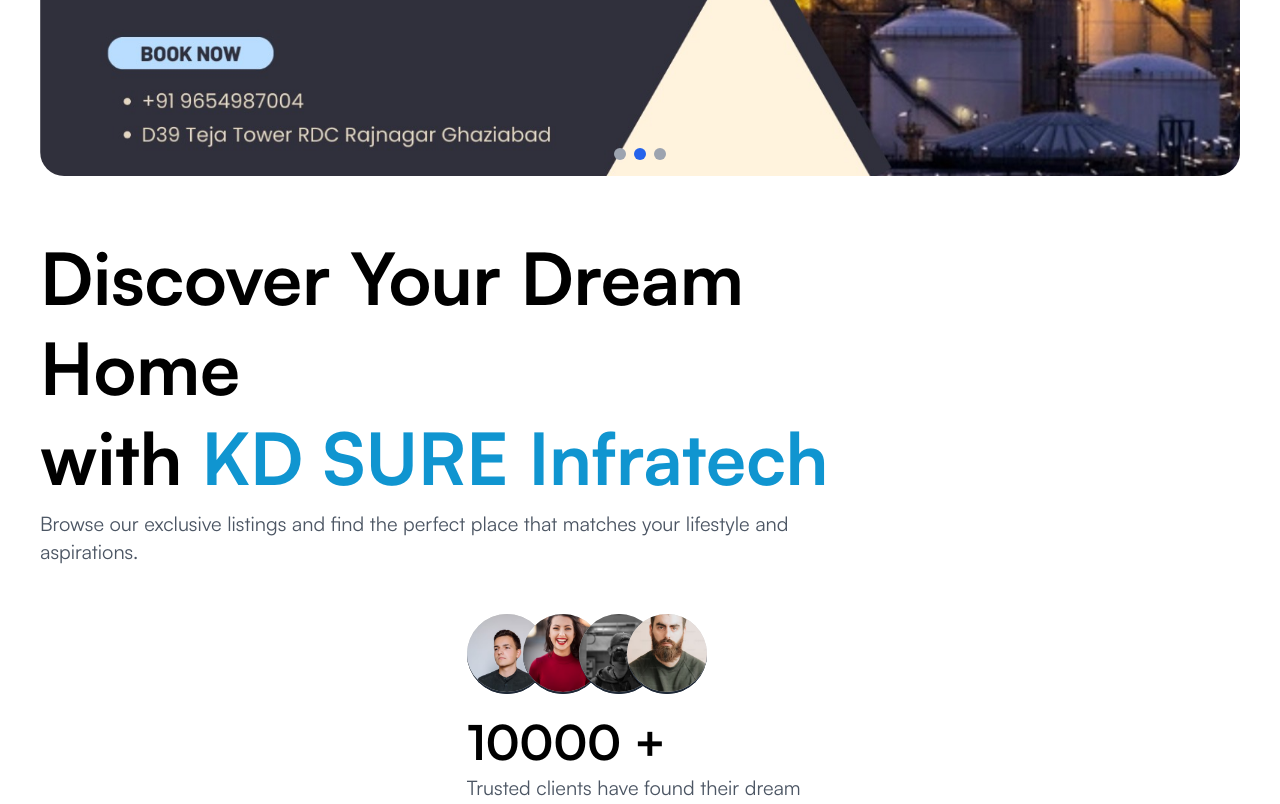
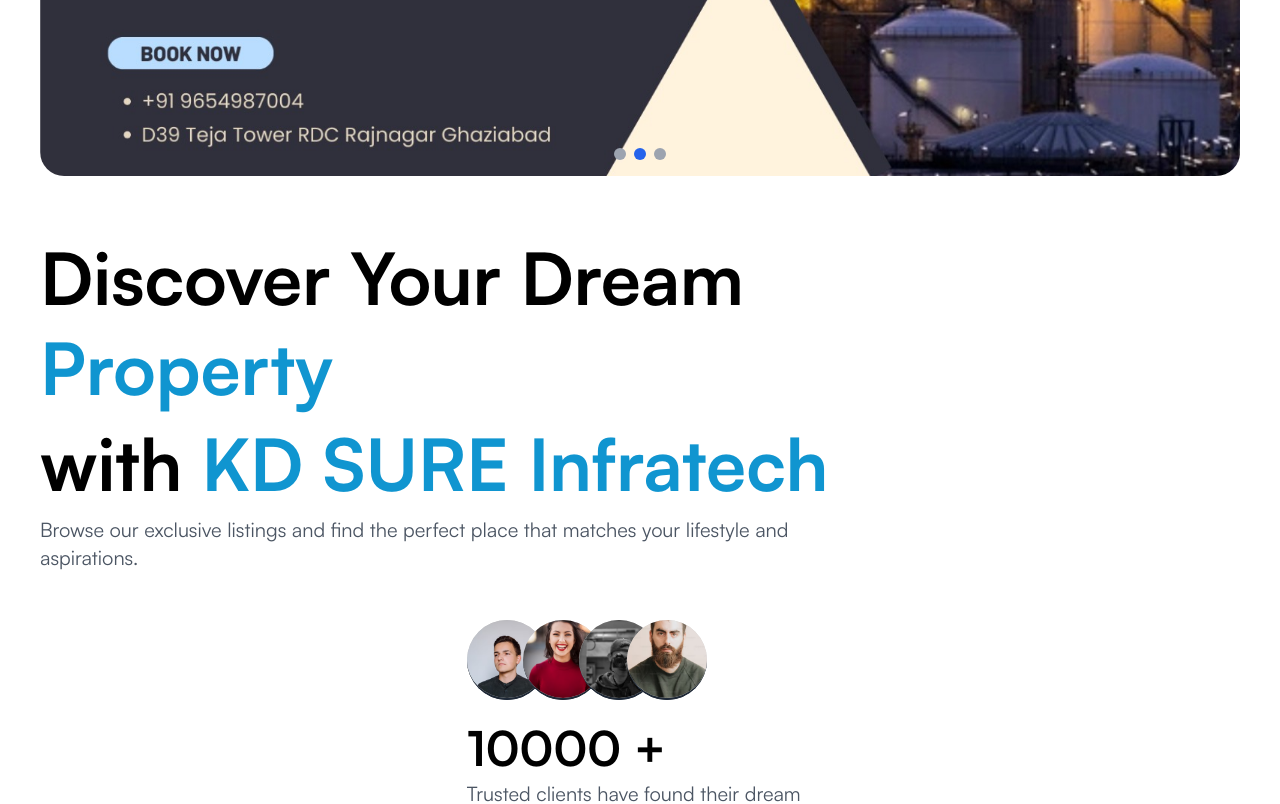
Before and after one commit to CsDeveloperLead/KDSure_Construction, a React (Vite) app: page / in a window 1280 px wide. Shown: the part 520-1324 px from the top of the page. Built offline with nearby package versions, Linux system fonts and the light colour scheme.

Commit message:
adds animations on homepage

```diff
--- a/package.json
+++ b/package.json
@@ -29,6 +29,6 @@
     "globals": "^15.11.0",
     "postcss": "^8.4.49",
     "tailwindcss": "^3.4.15",
-    "vite": "^5.4.10"
+    "vite": "^5.4.11"
   }
 }
--- a/src/Components/HeroSection.jsx
+++ b/src/Components/HeroSection.jsx
@@ -16,7 +16,42 @@
   banner2,
   banner3,
 ];
+
+function UpwardsCarousel({ items }) {
+  const [index, setIndex] = useState(0)
+
+  useEffect(() => {
+    const interval = setInterval(() => {
+      setIndex((prev) => (prev + 1) % items.length)
+    }, 3000);
+
+    return () => clearInterval(interval);
+
+  }, [items.length])
+
+  return (
+    <div className="relative w-full h-16 md:h-24 overflow-hidden">
+      <div className="flex flex-col transition-transform duration-500" style={{ transform: `translateY(-${index * 25}%)` }}>
+        {
+          items.map((item, i) => (
+            <div key={i} className="flex w-full justify-center md:h-24 md:justify-start md:items-start text-[#1095D0] items-center h-16 font-bold">
+              {item}
+            </div>
+          ))
+        }
+      </div>
+    </div>
+  )
+}
+
 const HeroSection = () => {
+
+  const carousal = [
+    "Home",
+    "Residence",
+    "Property",
+    "Location"
+  ]
 
   const RollingNumber = ({ targetNumber, duration, stepTime }) => {
     const [currentNumber, setCurrentNumber] = useState(0);
@@ -49,7 +84,7 @@
         {/* Discover Your Dream Home Text */}
         <div className="col-span-4 row-span-3 row-start-1 col-start-1 flex flex-col justify-center">
           <h1 className="text-7xl font-bold leading-tight">
-          Discover Your Dream Home <br /> with{" "}
+            Discover Your Dream <UpwardsCarousel items={carousal} /> with{" "}
             <span className="text-[#1095D0] typewriter">KD SURE Infratech</span>
           </h1>
           <p className="text-gray-600 mt-2 text-xl">
@@ -60,7 +95,7 @@
 
         {/* Square Element */}
         <div className="col-span-2 row-span-5 row-start-4 row-end-9  rounded-3xl animate-fadeInLeft ">
-        <img src={img1} alt="" className="w-full h-full object-cover rounded-3xl"/>
+          <img src={img1} alt="" className="w-full h-full object-cover rounded-3xl" />
         </div>
 
         {/* Box with Circles */}
@@ -95,12 +130,12 @@
 
         {/* Big Rectangular Area */}
         <div className="col-start-5 row-start-1 col-span-2 row-span-6 bg-gray-300 rounded-3xl animate-fadeInRight">
-        <img src={img2} alt="" className="w-full h-full object-cover rounded-3xl"/>
+          <img src={img2} alt="" className="w-full h-full object-cover rounded-3xl" />
         </div>
 
         {/* Watch Video Section */}
         <div className="col-span-4 row-span-2 row-start-7 row-end-9 col-start-3 flex">
-        <div className="bg-gray-400 rounded-3xl w-[200px] h-full"><img src={img3} alt="" className="w-full h-full object-cover rounded-3xl"/></div>
+          <div className="bg-gray-400 rounded-3xl w-[200px] h-full"><img src={img3} alt="" className="w-full h-full object-cover rounded-3xl" /></div>
           <div className="flex flex-col justify-center ml-8">
             <h2 className="text-5xl font-bold">Get your dream <span className="text-[#1095D0]">Home</span> done</h2>
             <p className="text-gray-600 mt-2 text-xl">
@@ -126,7 +161,7 @@
 
         {/* Square Element */}
         <div className="w-full  h-[300px] rounded-3xl animate-fadeInLeft ">
-        <img src={img1} alt="img" className="w-full h-full object-cover rounded-3xl"/>
+          <img src={img1} alt="img" className="w-full h-full object-cover rounded-3xl" />
         </div>
 
         {/* Box with Circles */}
@@ -135,16 +170,16 @@
             {/* Circle Elements */}
 
             <div className="w-14 h-14 bg-[#c4c4c4] rounded-full flex items-center justify-center absolute -left-20  border-gray-800 border-b">
-            <img src={img5} alt="" className=" object-cover w-14 h-14 rounded-full border-gray-800 border-b-2"/>
+              <img src={img5} alt="" className=" object-cover w-14 h-14 rounded-full border-gray-800 border-b-2" />
             </div>
             <div className="w-14 h-14 bg-[#d3d3d3] rounded-full flex items-center justify-center absolute -left-10 border-gray-800 border-b ">
-            <img src={img6} alt="" className=" object-cover w-14 h-14 rounded-full border-gray-800 border-b-2"/>
+              <img src={img6} alt="" className=" object-cover w-14 h-14 rounded-full border-gray-800 border-b-2" />
             </div>
             <div className="w-14 h-14 bg-[#c4c4c4] rounded-full flex items-center justify-center absolute left-0  border-gray-800 border-b">
-            <img src={img7} alt="" className=" object-cover w-14 h-14 rounded-full border-gray-800 border-b-2"/>
+              <img src={img7} alt="" className=" object-cover w-14 h-14 rounded-full border-gray-800 border-b-2" />
             </div>
             <div className="w-14 h-14 bg-[#d3d3d3] rounded-full flex items-center justify-center absolute left-10 border-gray-800 border-b">
-            <img src={img8} alt="" className=" object-cover w-14 h-14 rounded-full border-gray-800 border-b-2"/>
+              <img src={img8} alt="" className=" object-cover w-14 h-14 rounded-full border-gray-800 border-b-2" />
             </div>
           </div>
           {/* Text Content */}
@@ -158,13 +193,13 @@
 
         {/* Big Rectangular Area */}
         <div className="w-full h-[300px] bg-gray-300 rounded-3xl">
-      <img src={img2} alt="img" className="w-full h-full object-cover rounded-3xl"/>
+          <img src={img2} alt="img" className="w-full h-full object-cover rounded-3xl" />
 
         </div>
 
         {/* Watch Video Section */}
         <div className="flex-col-reverse items-center gap-6 flex">
-        <div className="bg-gray-400 rounded-3xl w-full h-[200px]"><img src={img3} alt="" className="w-full h-full object-cover rounded-3xl"/></div>
+          <div className="bg-gray-400 rounded-3xl w-full h-[200px]"><img src={img3} alt="" className="w-full h-full object-cover rounded-3xl" /></div>
           <div className="flex flex-col items-center ">
             <h2 className="text-4xl md:text-5xl font-bold text-center">Get your dream <span className="text-[#1095D0]">Home</span> done</h2>
             <p className="text-gray-600 mt-2 text-base text-center md:text-xl">
--- a/src/Components/StatisticsSection.jsx
+++ b/src/Components/StatisticsSection.jsx
@@ -1,12 +1,49 @@
+import { useEffect } from "react";
+import { useState } from "react";
+
+function UpwardsCarousel({ items }) {
+  const [index, setIndex] = useState(0)
+
+  useEffect(() => {
+    const interval = setInterval(() => {
+      setIndex((prev) => (prev + 1) % items.length)
+    }, 3000);
+
+    return () => clearInterval(interval);
+
+  }, [items.length])
+
+  return (
+    <div className="relative w-full h-16 md:h-24 overflow-hidden">
+      <div className="flex flex-col transition-transform duration-500" style={{ transform: `translateY(-${index * 25}%)` }}>
+        {
+          items.map((item, i) => (
+            <div key={i} className="flex w-full justify-center md:h-24 md:justify-start md:items-start text-[#1095D0] items-center h-16 font-bold">
+              {item}
+            </div>
+          ))
+        }
+      </div>
+    </div>
+  )
+}
 
 const StatisticsSection = () => {
+
+  const carousal = [
+    "Home",
+    "Residence",
+    "Property",
+    "Location"
+  ]
+
   return (
     <section className="py-10 my-10">
       <div className="flex flex-col md:flex-row">
         {/* Heading Section */}
         <div className="w-full md:w-1/2 mb-8 flex flex-col items-center md:items-start justify-center gap-4 md:gap-8 ">
           <h1 className="text-3xl md:text-7xl font-bold text-gray-900">
-            Find your dream <span className="text-[#1095D0]">home</span>
+            Find your dream <UpwardsCarousel items={carousal} />
           </h1>
           <p className="text-[#727376] text-center md:text-start text-base md:text-lg w-4/5">
             Setting a realistic budget before looking for a home will help you avoid making unsuitable choices.
```
Also changed, not shown: 1 other file (tests, documents, lock files or other folders). Lines whose indentation alone changed are shown as unchanged.
